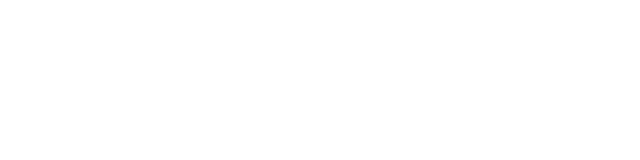
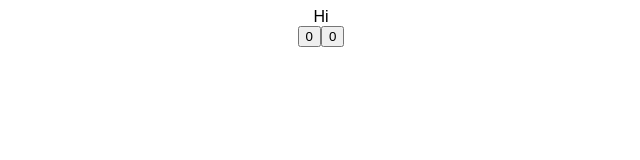
Before and after one commit to Leeharim-korean/nooks-with-nomadcoder, a React (Create React App) app: page / in a window 1280 px wide. Shown: the top 160 px of the page, without its empty margins (319-959 px from the left). Built offline with nearby package versions, Linux system fonts and the light colour scheme.

Commit message:
#2.0 Introduction to useEffect useEffect(effect, deps) work like componentDidMount(effect) and componentDidUpdate(deps) when deps change

```diff
--- a/src/index.js
+++ b/src/index.js
@@ -1,10 +1,22 @@
-import React, { useState } from "react";
+import React, { useState, useEffect } from "react";
 import ReactDOM from "react-dom";
 
 import "./styles.css";
 
 const App = () => {
-  return <div className="App"></div>;
+  const sayHello = () => console.log("Hello");
+  // useEffect(sayHello, [number]); //has error
+  const [number, setNumber] = useState(0);
+  const [aNumber, setANumber] = useState(0);
+  // useEffect(sayHello, [number]);
+  useEffect(sayHello, []);
+  return (
+    <div className="App">
+      <div>Hi</div>
+      <button onClick={() => setNumber(number + 1)}>{number}</button>
+      <button onClick={() => setANumber(aNumber + 1)}>{aNumber}</button>
+    </div>
+  );
 };
 
 const rootElement = document.getElementById("root");
```
